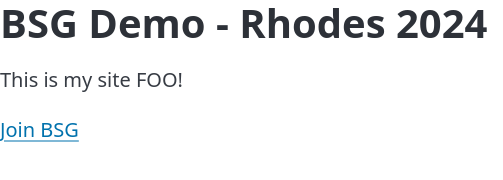
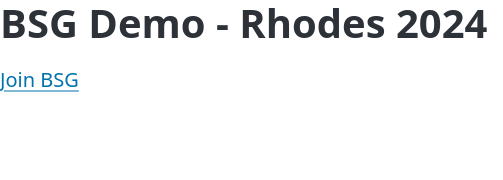
Before and after one commit to MarkDurrheim/BSG-Demo-2024-Rhodes-Experiment, a plain HTML site: page index.html in a window 1280 px wide. Shown: the full height of the page, 0-503 px from the left. Drawn offline with nearby package versions, Linux system fonts and the light colour scheme.

```diff
--- a/index.html
+++ b/index.html
@@ -31,8 +31,6 @@
       <img src="images/BSG_logo.png" alt="BSG Logo" width="80rem">
     </div>
 
-    <p>This is my site FOO!</p>
-
     <a href="https://bsg.co.za/careers/gdp/">Join BSG</a>
   </body>
 </html>
```
